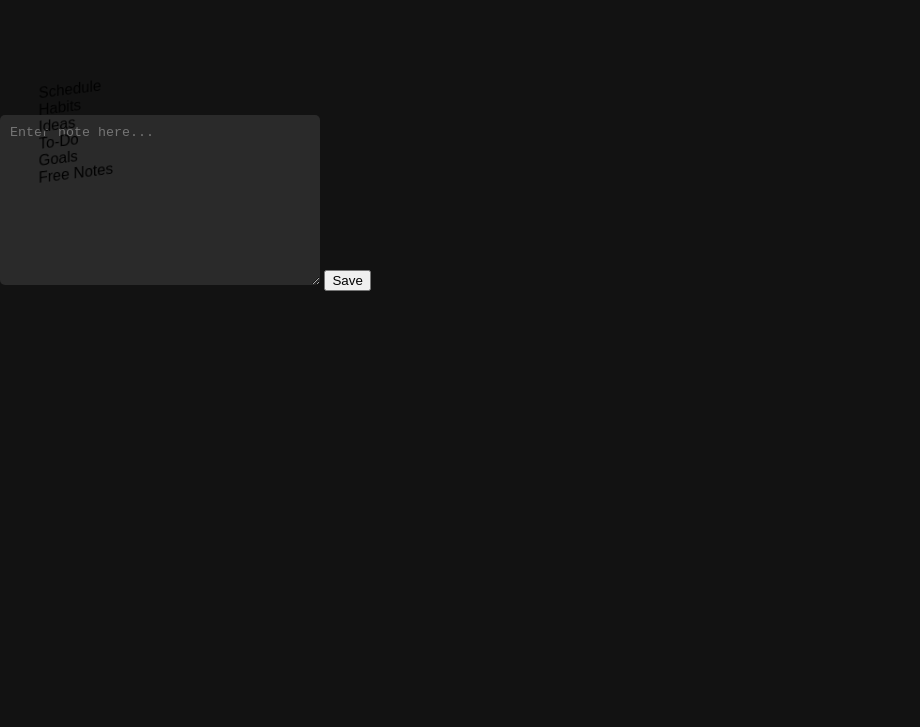
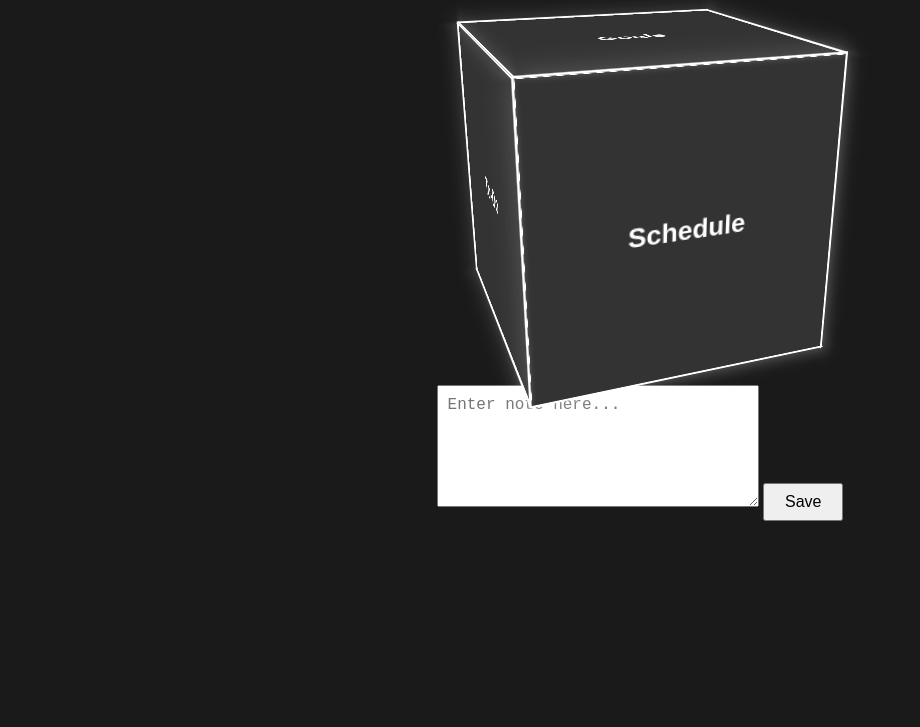
Before and after one commit to newrun20081002-cell/The-Cube-Planner, a plain HTML site: page index.html in a window 1280 px wide. Shown: the part 73-800 px from the top of the page, without its empty margins (0-920 px from the left). Drawn offline with Linux system fonts and the light colour scheme.

Commit message:
Update style.css

```diff
--- a/style.css
+++ b/style.css
@@ -1,40 +1,63 @@
 body {
-  margin: 0;
-  overflow: hidden;
-  background-color: #121212; /* Dark background */
-  font-family: Arial, sans-serif;
+    background-color: #1a1a1a;
+    color: #fff;
+    font-family: Arial, sans-serif;
+    text-align: center;
 }
 
-#modal {
-  position: fixed;
-  top: 50%;
-  left: 50%;
-  transform: translate(-50%, -50%);
-  background: #1e1e1e;
-  padding: 20px;
-  border-radius: 10px;
-  display: flex;
-  flex-direction: column;
-  gap: 10px;
-  color: white;
-  z-index: 10;
+#cube-container {
+    perspective: 800px;
+    width: 300px;
+    height: 300px;
+    margin: 50px auto;
 }
 
-.hidden {
-  display: none;
+#cube {
+    width: 100%;
+    height: 100%;
+    position: relative;
+    transform-style: preserve-3d;
+    transform: rotateX(-20deg) rotateY(20deg);
+    transition: transform 0.5s;
+    cursor: grab;
 }
 
-textarea {
-  width: 300px;
-  height: 150px;
-  background: #2a2a2a;
-  color: white;
-  border: none;
-  border-radius: 5px;
-  padding: 10px;
+.face {
+    position: absolute;
+    width: 280px;
+    height: 280px;
+    line-height: 280px;
+    font-size: 24px;
+    font-weight: bold;
+    text-align: center;
+    background: #333;
+    border: 2px solid #fff;
+    box-shadow: 0 0 20px rgba(255,255,255,0.2);
+    user-select: none;
 }
 
-.buttons {
-  display: flex;
-  gap: 10px;
+/* 큐브 면 위치 */
+#face-1 { transform: rotateY(0deg) translateZ(140px); }
+#face-2 { transform: rotateY(90deg) translateZ(140px); }
+#face-3 { transform: rotateY(180deg) translateZ(140px); }
+#face-4 { transform: rotateY(-90deg) translateZ(140px); }
+#face-5 { transform: rotateX(90deg) translateZ(140px); }
+#face-6 { transform: rotateX(-90deg) translateZ(140px); }
+
+#note-container {
+    margin-top: 30px;
 }
+
+#note-text {
+    width: 300px;
+    height: 100px;
+    font-size: 16px;
+    padding: 10px;
+}
+
+#save-button {
+    margin-top: 10px;
+    padding: 8px 20px;
+    font-size: 16px;
+    cursor: pointer;
+}
```
